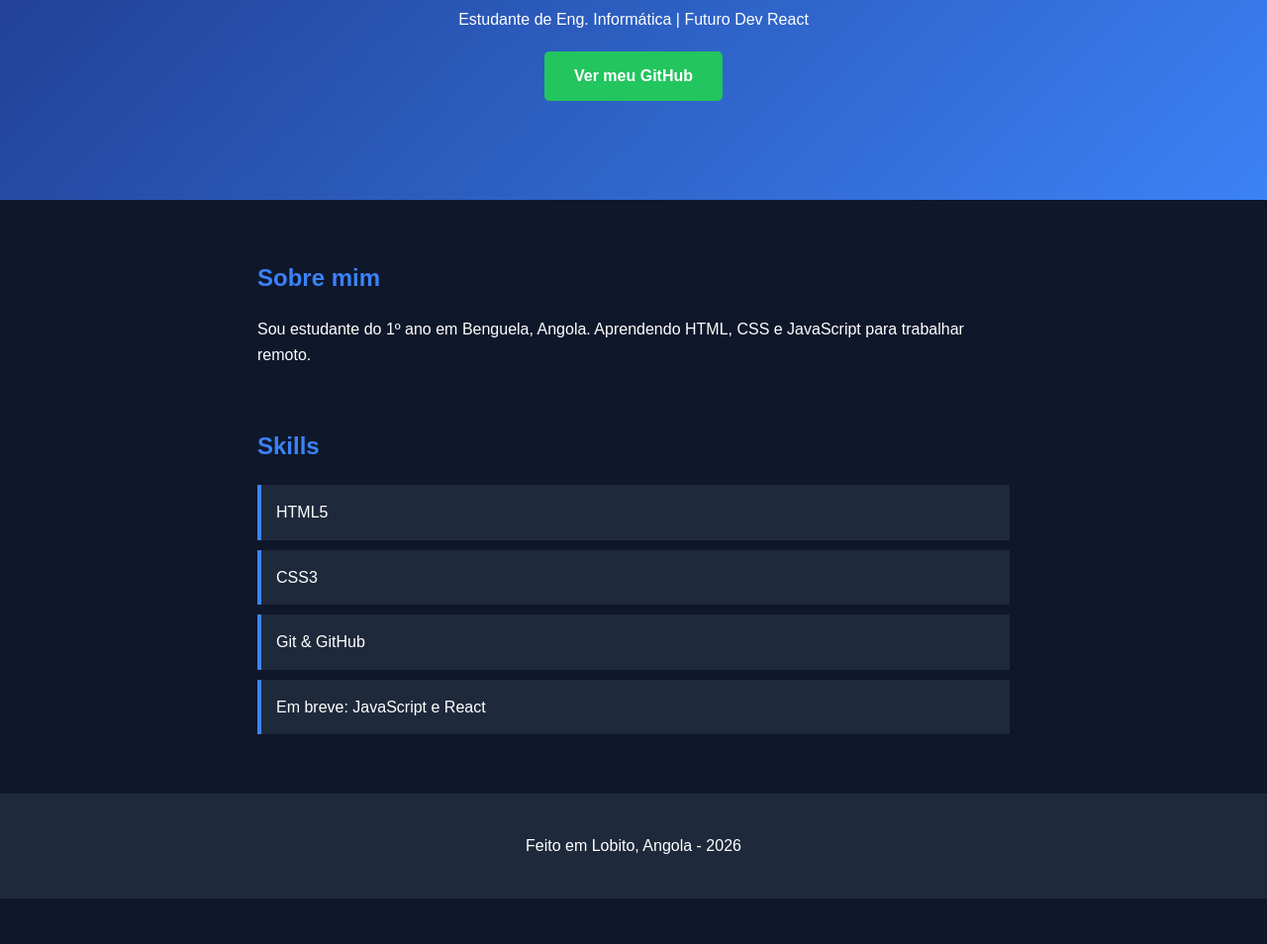
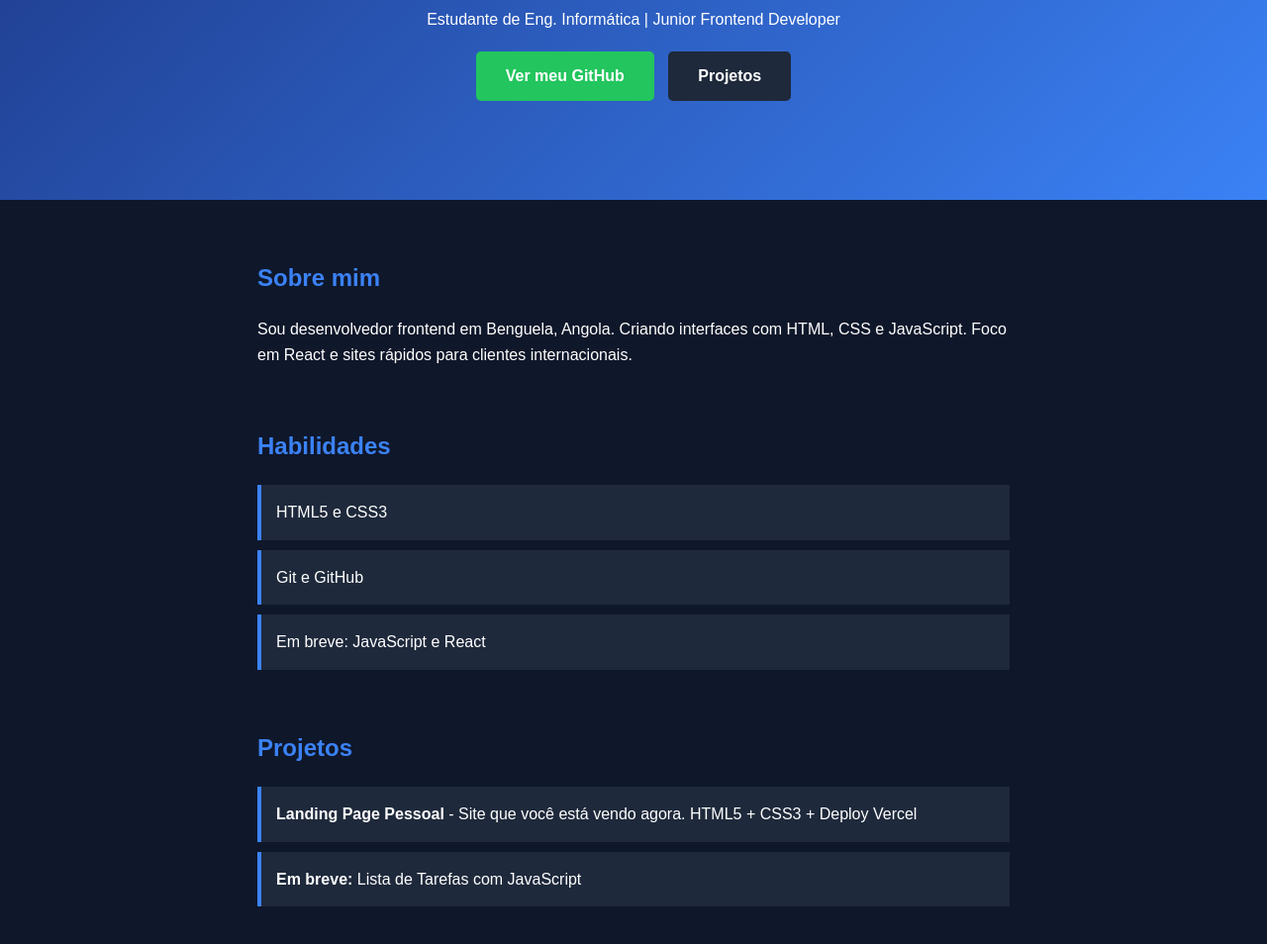
Before and after one commit to aniclaudiog-pixel/landing-page-pessoal-, a plain HTML site: page index.html in a window 1280 px wide. Shown: the part 180-1134 px from the top of the page at 99% size. Before the commit the page ends 1088 px from the top, so only its background shows below. Drawn offline with Linux system fonts and the light colour scheme.

Commit message:
index.html

```diff
--- a/index.html
+++ b/index.html
@@ -1,35 +1,40 @@
 <!DOCTYPE html>
-<html lang="pt">
+<html lang="pt-BR">
 <head>
     <meta charset="UTF-8">
     <meta name="viewport" content="width=device-width, initial-scale=1.0">
-    <title>Aniclaudio Dev - Portfólio</title>
+    <title>Aniclaudio G. Pixel - Portfólio</title>
     <link rel="stylesheet" href="style.css">
 </head>
 <body>
     <header>
         <h1>Aniclaudio G. Pixel</h1>
-        <p>Estudante de Eng. Informática | Futuro Dev React</p>
+        <p>Estudante de Eng. Informática | Junior Frontend Developer</p>
         <a href="https://github.com/aniclaudiog-pixel" class="btn">Ver meu GitHub</a>
+        <a href="#projetos" class="btn" style="background: #1e293b; margin-left: 10px;">Projetos</a>
     </header>
 
     <section>
         <h2>Sobre mim</h2>
-        <p>Sou estudante do 1º ano em Benguela, Angola. Aprendendo HTML, CSS e JavaScript para trabalhar remoto.</p>
+        <p>Sou desenvolvedor frontend em Benguela, Angola. Criando interfaces com HTML, CSS e JavaScript. Foco em React e sites rápidos para clientes internacionais.</p>
     </section>
 
     <section>
-        <h2>Skills</h2>
+        <h2>Habilidades</h2>
         <ul>
-            <li>HTML5</li>
-            <li>CSS3</li>
-            <li>Git & GitHub</li>
+            <li>HTML5 e CSS3</li>
+            <li>Git e GitHub</li>
             <li>Em breve: JavaScript e React</li>
         </ul>
     </section>
 
-    <footer>
-        <p>Feito em Lobito, Angola - 2026</p>
-    </footer>
+    <section id="projetos">
+        <h2>Projetos</h2>
+        <ul>
+            <li><strong>Landing Page Pessoal</strong> - Site que você está vendo agora. HTML5 + CSS3 + Deploy Vercel</li>
+            <li><strong>Em breve:</strong> Lista de Tarefas com JavaScript</li>
+        </ul>
+    </section>
+
 </body>
 </html>
```
